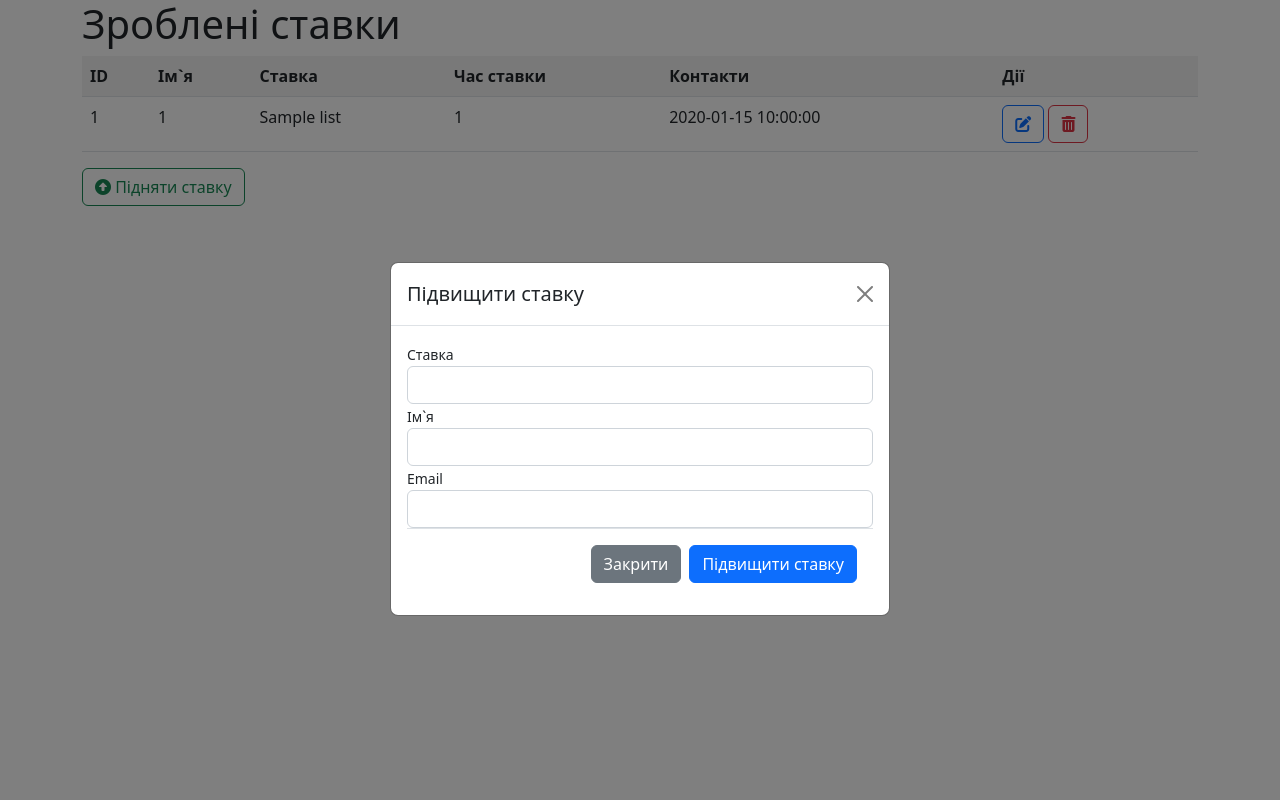
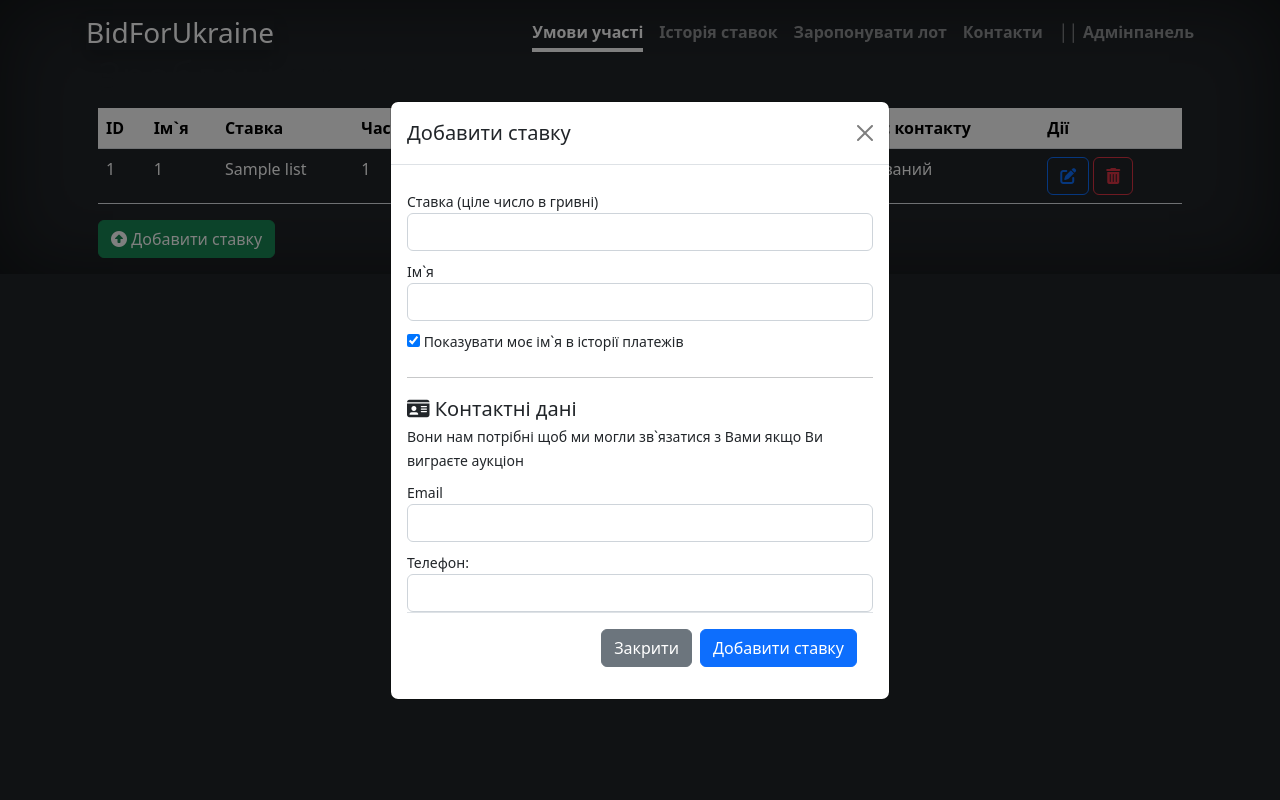
Before and after one commit to Rybchynskyi/Auction, a PHP site: page /bidlist.php in a window 1280 px wide, after a click on "Добавити ставку". Run offline with PHP 8.4, Linux system fonts and the light colour scheme; tables that the repository leaves empty or names only in its code hold one stand-in row (values such as "Sample post"); some libraries are stand-ins or nearby versions.

Commit message:
Upload all

```diff
--- a/bidlist.php
+++ b/bidlist.php
@@ -1,27 +1,29 @@
-<?php include 'header.php' ?>
-
 <?php
 // DB connect
 require_once 'config/connect.php';
+// header
+include 'header.php';
+include 'menu.php';
 ?>
 
 <div class="container">
     <div class="row">
         <div class="col-12">
             <h1>Зроблені ставки</h1>
-            <table class="table table-striped">
-                <tr>
+            <table class="table text-white">
+                <tr class="bg-white text-black">
                     <th>ID</th>
                     <th>Ім`я</th>
                     <th>Ставка</th>
                     <th>Час ставки</th>
                     <th>Контакти</th>
+                    <th>Статус контакту</th>
                     <th>Дії</th>
                 </tr>
 
                 <!-- list of bids-->
                 <?php
-                $bids_list = mysqli_query($connect,"SELECT * FROM `bid_list` ORDER BY bid DESC");
+                $bids_list = mysqli_query($connect,"SELECT * FROM `bid_list` ORDER BY bid_id ASC");
                 $bids_list = mysqli_fetch_all($bids_list);
                 foreach ($bids_list as $bids_item): ?>
 
@@ -30,7 +32,8 @@ require_once 'config/connect.php';
                         <td><?= $bids_item[1] ?></td>
                         <td><?= $bids_item[2] ?></td>
                         <td><?= $bids_item[3] ?></td>
-                        <td><?= $bids_item[4] ?></td>
+                        <td><?= $bids_item[4] . ", " . $bids_item[5]?></td>
+                        <td><?php $status=($bids_item[6] == 'on') ? "відкритий" : "прихований"; echo $status?></td>
                         <td>
                             <a href="edit.php?id=<?= $bids_item[0] ?>" class="btn btn-outline-primary"><i class="fa-solid fa-pen-to-square"></i></a>
                             <a href="models/delete.php?id=<?= $bids_item[0] ?>" class="btn btn-outline-danger"><i class="fa-solid fa-trash-can"></i></a>
@@ -39,37 +42,48 @@ require_once 'config/connect.php';
                 <?php endforeach; ?>
 
             </table>
-            <button type="button" class="btn btn-outline-success" data-bs-toggle="modal" data-bs-target="#create"><i class="fa-solid fa-circle-up" data-toggle="modal" data-target="#create"></i>  Підняти ставку</button>
+            <button type="button" class="btn btn-success" data-bs-toggle="modal" data-bs-target="#create"><i class="fa-solid fa-circle-up" data-toggle="modal" data-target="#create"></i>  Добавити ставку</button>
         </div>
     </div>
 </div>
 
 <!-- make a new bid (modal window) -->
 
-<div class="modal fade modal-dialog modal-dialog-centered" id="create" tabindex="-1" aria-labelledby="exampleModalLabel" >
-    <div class="modal-dialog">
+<div class="modal fade " id="create" tabindex="-1" data-bs-backdrop="static" data-bs-keyboard="false" aria-labelledby="staticBackdropLabel" aria-hidden="true">
+    <div class="modal-dialog modal-dialog-centered">
         <div class="modal-content">
-            <div class="modal-header">
-                <h5 class="modal-title">Підвищити ставку</h5>
+            <div class="modal-header text-center">
+                <h5 class="modal-title">Добавити ставку</h5>
                 <button type="button" class="btn-close" data-bs-dismiss="modal" aria-label="Закрити"></button>
             </div>
             <div class="modal-body">
                 <form action="models/add.php" method="post" >
-                    <div class="form-group">
-                        <small>Ставка</small>
+                    <input type="hidden" class="form-control" name="page_from" value="bidlist"> <!-- for send page -->
+                    <div class="form-group mt-2">
+                        <small>Ставка (ціле число в гривні)</small>
                         <input type="text" class="form-control" name="bid">
                     </div>
-                    <div class="form-group">
+                    <div class="form-group mt-2">
                         <small>Ім`я</small>
                         <input type="text" class="form-control" name="name">
                     </div>
-                    <div class="form-group">
+                    <div class="form-group mt-2 mb-4">
+                        <input type="checkbox" id="show_my_name" name="show_my_name" checked="checked"><small>   Показувати моє ім`я в історії платежів</small>
+                    </div>
+                    <hr>
+                    <h5 class="modal-title"><i class="fa-solid fa-id-card"></i>   Контактні дані</h5>
+                    <small>Вони нам потрібні щоб ми могли зв`язатися з Вами якщо Ви виграєте аукціон</small>
+                    <div class="form-group mt-2">
                         <small>Email</small>
                         <input type="text" class="form-control" name="email">
                     </div>
+                    <div class="form-group mt-2">
+                        <small>Телефон:</small>
+                        <input type="text" class="form-control" name="phone">
+                    </div>
                     <div class="modal-footer">
                         <button type="button" class="btn btn-secondary" data-bs-dismiss="modal">Закрити</button>
-                        <button type="submit" class="btn btn-primary" name="add">Підвищити ставку</button>
+                        <button type="submit" class="btn btn-primary" name="add">Добавити ставку</button>
                     </div>
                 </form>
             </div>
@@ -77,4 +91,5 @@ require_once 'config/connect.php';
     </div>
 </div>
 
+
 <?php include 'footer.php' ?>
--- a/css/cover.css
+++ b/css/cover.css
@@ -3,9 +3,9 @@
  */
 
 /* Custom default button */
-.btn-secondary,
-.btn-secondary:hover,
-.btn-secondary:focus {
+btn-shadow,
+btn-shadow:hover,
+btn-shadow:focus {
   color: #333;
   text-shadow: none; /* Prevent inheritance from `body` */
 }
--- a/footer.php
+++ b/footer.php
@@ -1,3 +1,5 @@
+</div>
+
 <!-- Bootstrap JS -->
 <script src="https://cdn.jsdelivr.net/npm/bootstrap@5.2.0-beta1/dist/js/bootstrap.bundle.min.js" integrity="sha384-pprn3073KE6tl6bjs2QrFaJGz5/SUsLqktiwsUTF55Jfv3qYSDhgCecCxMW52nD2" crossorigin="anonymous"></script>
 
--- a/header.php
+++ b/header.php
@@ -6,5 +6,7 @@
     <title>Аукцион All4Ukraine</title>
     <link href="https://cdn.jsdelivr.net/npm/bootstrap@5.2.0-beta1/dist/css/bootstrap.min.css" rel="stylesheet" integrity="sha384-0evHe/X+R7YkIZDRvuzKMRqM+OrBnVFBL6DOitfPri4tjfHxaWutUpFmBp4vmVor" crossorigin="anonymous">
     <link rel="stylesheet" href="css/main.css">
+    <link rel="stylesheet" href="css/cover.css">
 </head>
-<body>
+<body class="d-flex h-100 bg-dark">
+<div class="container d-flex w-100 h-100 p-3 mx-auto flex-column">
--- a/menu.php
+++ b/menu.php
@@ -1,19 +1,12 @@
-<nav class="navbar navbar-expand-lg navbar-dark bg-dark px-4">
-    <div class="container-fluid">
-        <a class="navbar-brand" href="#">Аукціон для допомоги армії</a>
-        <button class="navbar-toggler" type="button" data-bs-toggle="collapse" data-bs-target="#navbarSupportedContent" aria-controls="navbarSupportedContent" aria-expanded="false" aria-label="Toggle navigation">
-            <span class="navbar-toggler-icon"></span>
-        </button>
-        <div class="collapse navbar-collapse" id="navbarSupportedContent">
-            <ul class="navbar-nav me-auto mb-2 mb-lg-0">
-                <li class="nav-item">
-                    <a class="nav-link" aria-current="page" href="#">Умови розіграшу</a>
-                </li>
-                <li class="nav-item">
-                    <a class="nav-link" aria-current="page" href="#">Контакти</a>
-                </li>
-            </ul>
-            <button class="btn btn-outline-success" type="submit"><i class="fa-solid fa-phone">  (063) 702 52 56</i></button>
-        </div>
+<header class="mb-auto text-white">
+    <div>
+        <a class="text-white" href="index.php"><h3 class="float-md-start mb-0 shadow">BidForUkraine</h3></a>
+        <nav class="nav nav-masthead justify-content-center float-md-end ">
+            <a class="nav-link active" aria-current="page" href="#">Умови участі</a>
+            <a class="nav-link" href="bidhistory.php">Історія ставок</a>
+            <a class="nav-link" href="#">Заропонувати лот</a>
+            <a class="nav-link" href="#">Контакти</a>
+            <a class="nav-link text-blue" href="bidlist.php">   ││ Адмінпанель</a>
+        </nav>
     </div>
-</nav>
+</header>
```
Also changed, not shown: bidhistory.php (added, +33 -0 lines), css/main.css (+32 -0 lines), edit.php (+22 -11 lines), index.php (+54 -58 lines), login.php (+10 -13 lines), models/add.php (+20 -3 lines), models/login.php (added, +11 -0 lines), models/update.php (+10 -2 lines).
